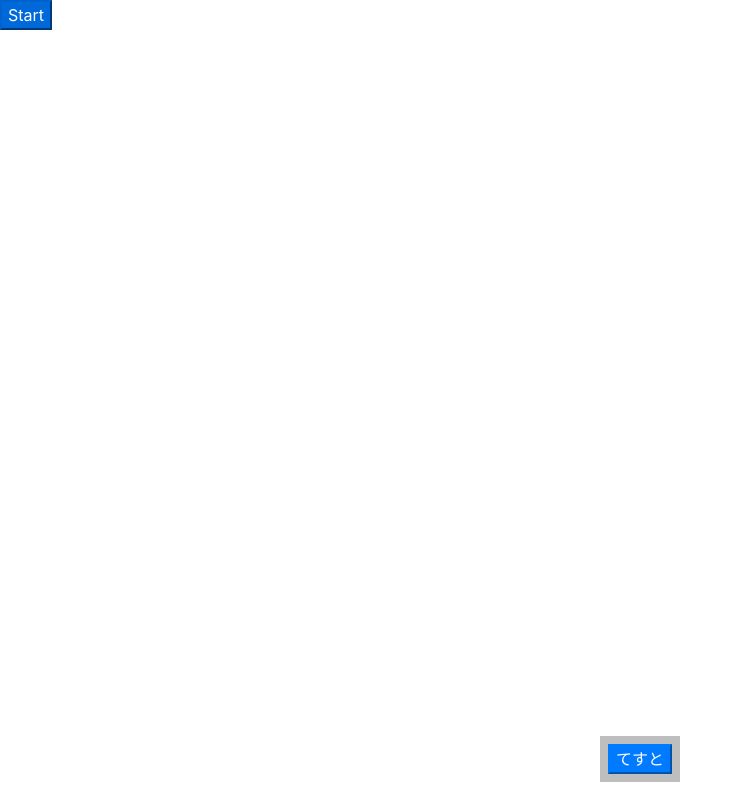
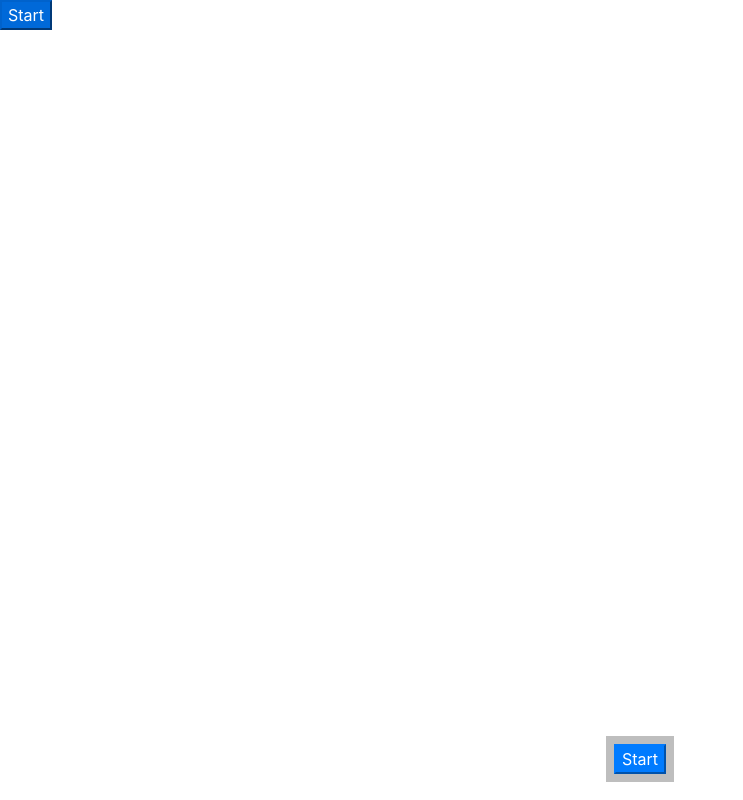
Before and after one commit to jphacks/SP_1907, a plain HTML site: page index.html in a window 1280 px wide. Shown: the whole page, without its empty margins (0-743 px from the left). Drawn offline with nearby package versions, Linux system fonts and the light colour scheme.

Commit message:
issue #5

```diff
--- a/index.html
+++ b/index.html
@@ -28,7 +28,7 @@
     <div style="position: fixed; bottom: 10px; width:100%; text-align: center; z-index: 1;color: grey;">
         <div
             style="color: rgba(0, 0, 0, 0.9); background-color: rgba(127, 127, 127, 0.5); display: inline-block; padding: 0.5em; margin: 0.5em; text-align: left;">
-            <span style="display: block;"><button class="btn-primary">てすと</button></span>
+            <span style="display: block;"><button class="btn-primary" onclick="isMove=true">Start</button></span>
         </div>
     </div>
 
```
